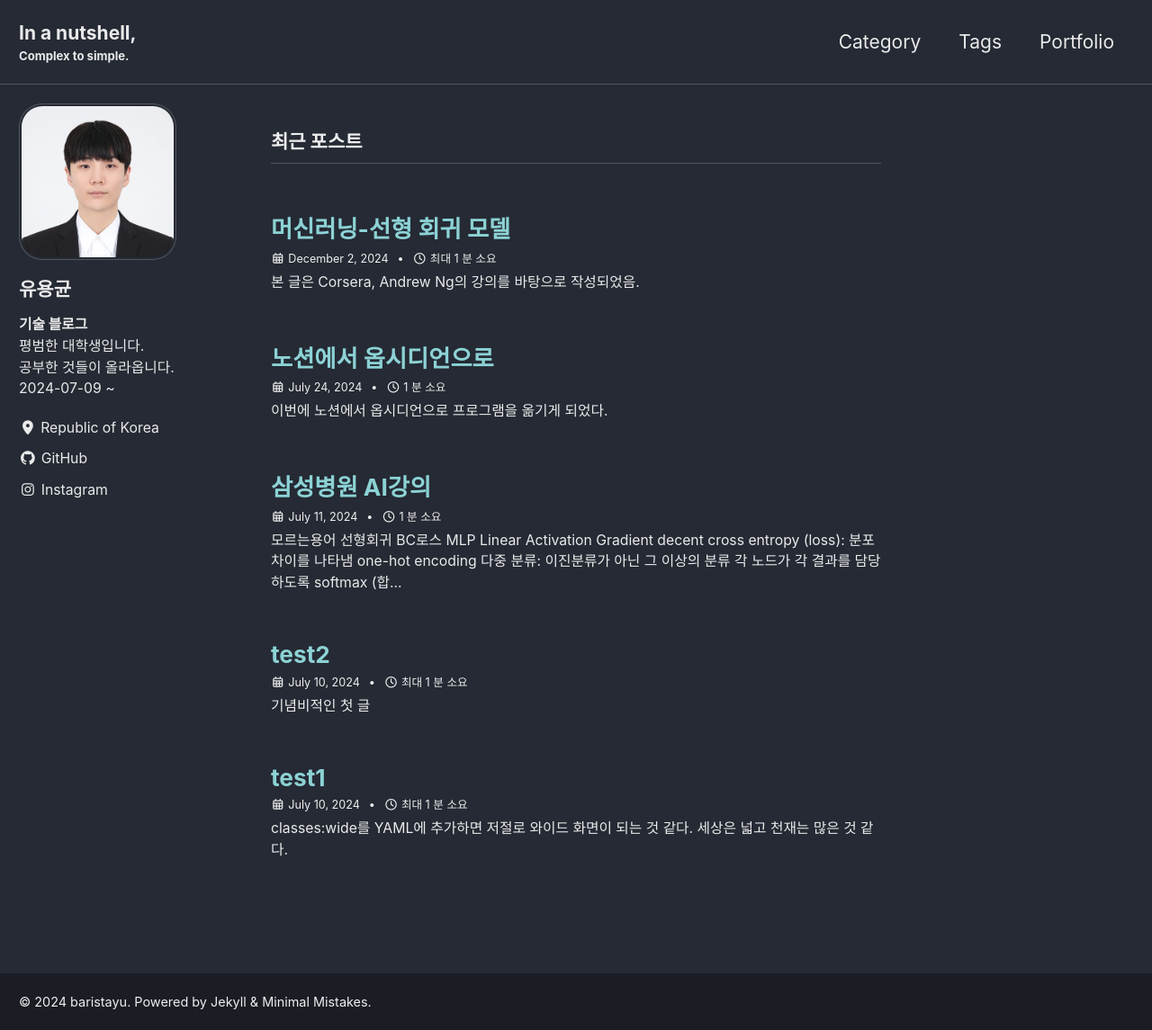
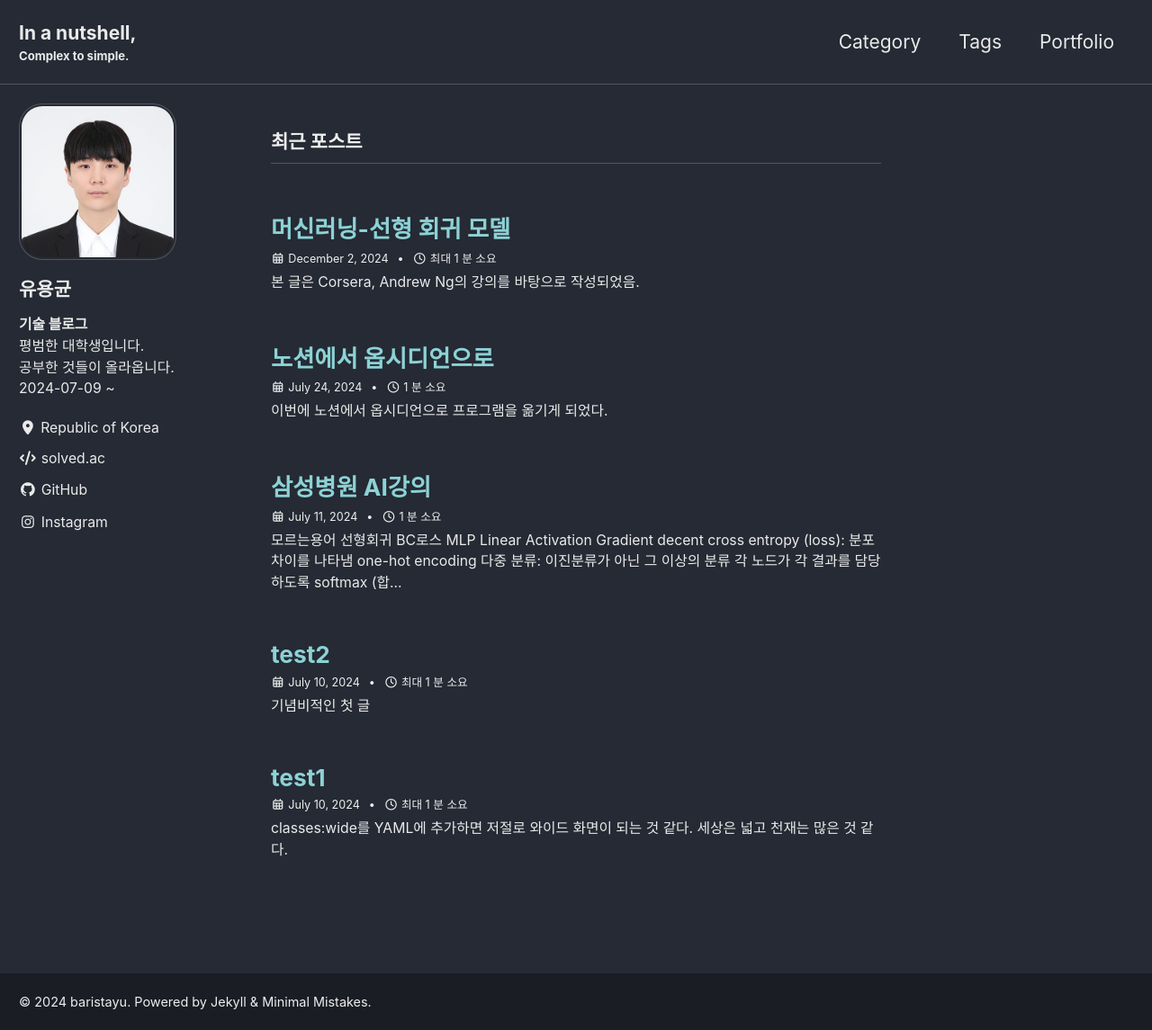
Before and after one commit to BaristaYU/BaristaYU.github.io, a Jekyll site: the page built from index.html, in a window 1280 px wide and 1145 px high. Shown: the whole window at 90% size. Built offline with Jekyll 4.4.1, drawn with Linux system fonts in a browser that asks for light colours; cached includes are drawn as plain includes; some web fonts are replaced; the list of posts is cut into pages by our own code.

Commit message:
solveac 1차

```diff
--- a/_config.yml
+++ b/_config.yml
@@ -118,9 +118,9 @@ author:
   location: "Republic of Korea"
   email: # "yuioo2000@gmail.com"
   links:
-    -  # label: "Email"
-      # icon: "fas fa-fw fa-envelope-square"
-      # url: "mailto:yuioo2000@gmail.com"
+    - label: "solved.ac"
+      icon: "fas fa-fw fa-code"
+      url: "https://solved.ac/profile/baristayu"
     - label: "GitHub"
       icon: "fab fa-fw fa-github"
       url: "https://github.com/BaristaYU"
```
Also changed, not shown: images/thumbup.png (added).
